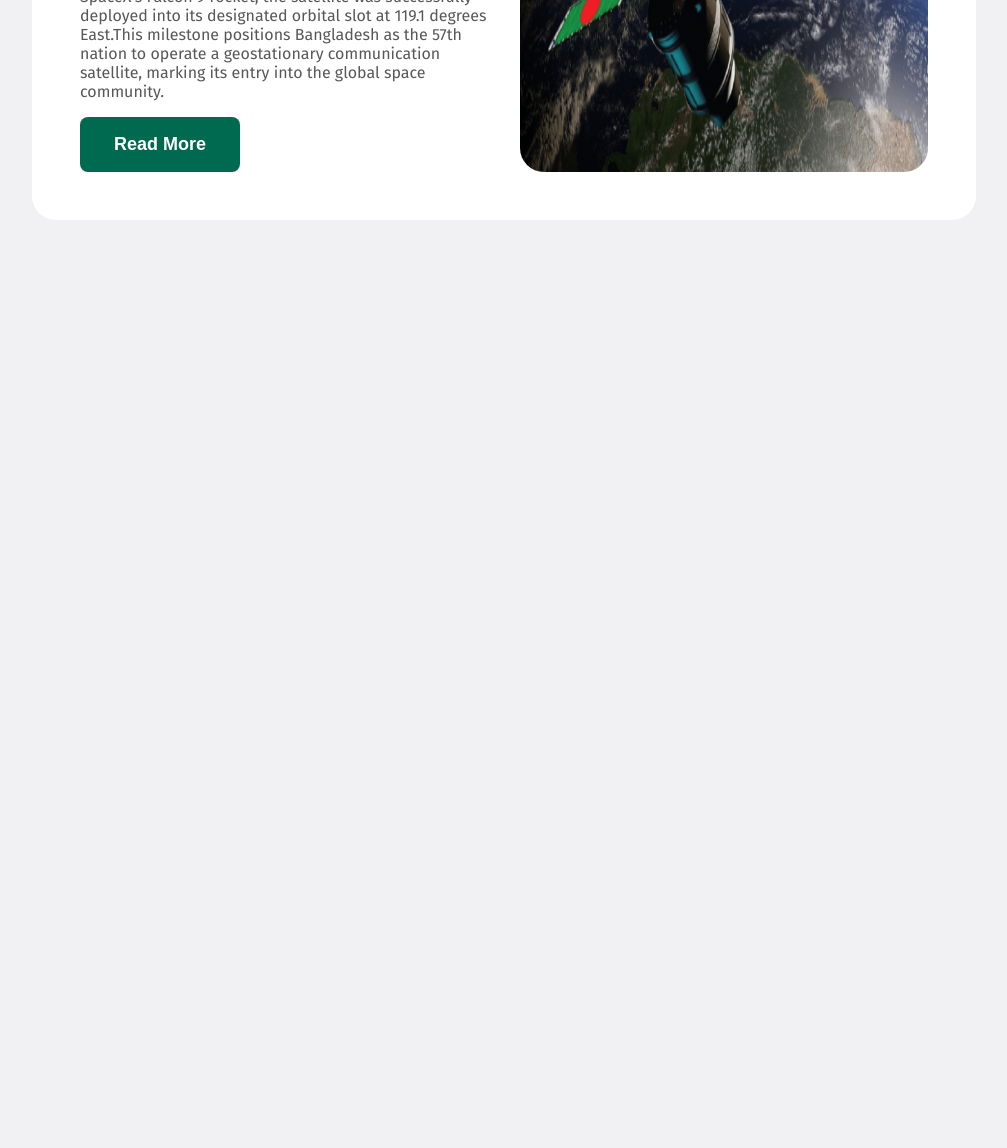
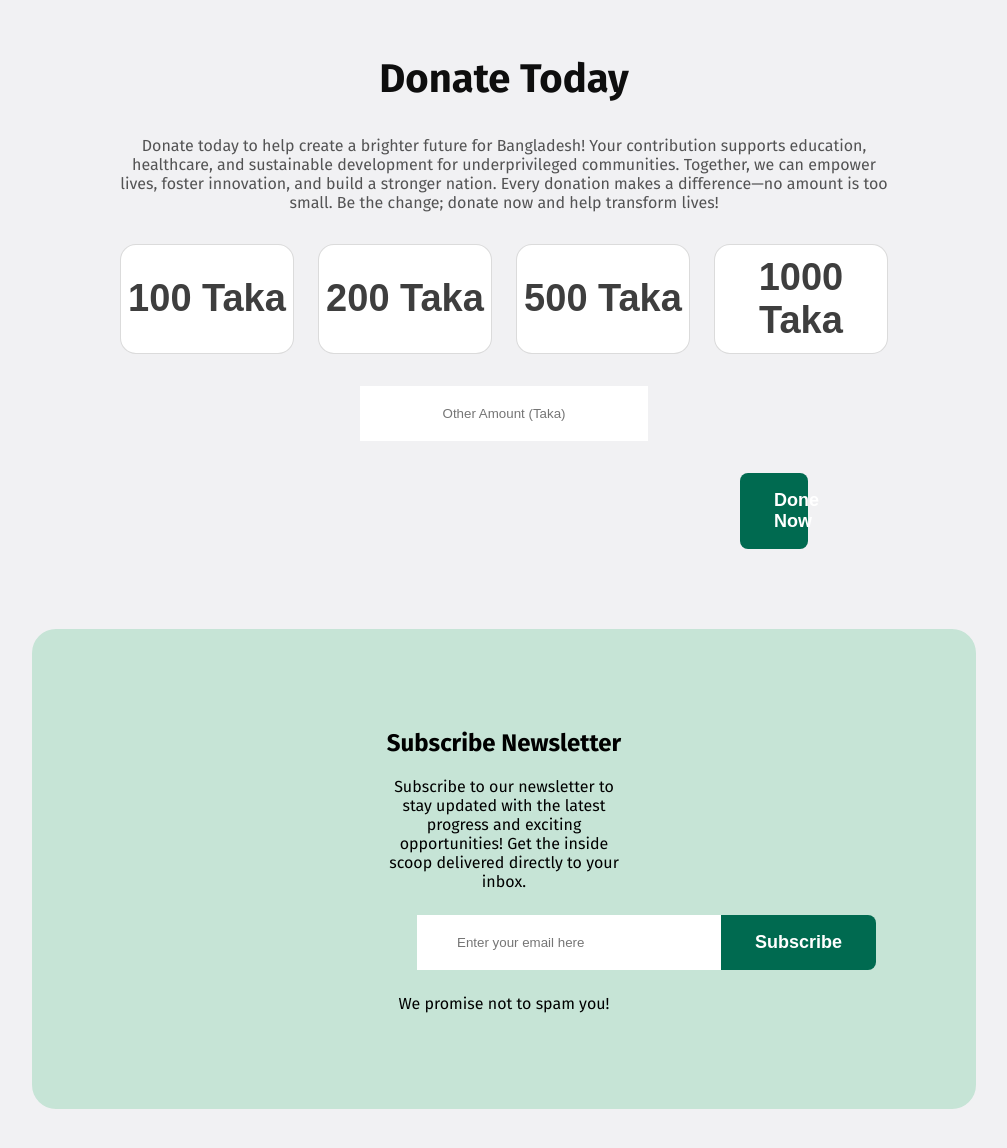
Before and after one commit to fahimsaroar04/project-a-new-bangladesh, a plain HTML site: page index.html in a window 1280 px wide. Shown: the part 3497-4645 px from the top of the page, without its empty margins (136-1143 px from the left). Before the commit the page ends 3797 px from the top, so only its background shows below. Drawn offline with Linux system fonts and the light colour scheme.

Commit message:
My commit is donate today and subscribe newsletter

```diff
--- a/index.html
+++ b/index.html
@@ -103,29 +103,46 @@
                     <button class="hero-btn button">Read More</button>
                 </div>
             </div>
-        </section>
 
-
-
-        <section class="news-container">
-            <h2 class="news-header">Recent News</h2>
-            <p class="news-text">Bangladesh has made significant strides in space technology with the launch of its first communication satellite, Bangabandhu-1. </p>
-
+            <div class="news-container2">
                 <div class="news-item">
                     <div class="info-container">
                         <h3 class="info-title">Bangladesh Launches New Satellite</h3>
                         <img src="assets/al-jazeera.png" alt="">
                         <p class="info-text">Date: 15/01/2025 | Time: 10:25 PM</p>
-                    <p class="info-text">Bangladesh has made significant strides in space technology with the launch of its first communication satellite, Bangabandhu-1. Launched on May 11, 2018, from NASA's Kennedy Space Center in Florida aboard SpaceX's Falcon 9 rocket, the satellite was successfully deployed into its designated orbital slot at 119.1 degrees East.This milestone positions Bangladesh as the 57th nation to operate a geostationary communication satellite, marking its entry into the global space community.</p>
+                        <p class="info-text">The Bangabandhu-1 satellite is equipped with 40 transponders—26 Ku-band and 14 C-band—to provide comprehensive telecommunications coverage across Bangladesh and neighboring regions. Its services are expected to enhance Direct-to-Home (DTH) television, internet connectivity, and support applications like e-learning, telemedicine, and disaster recovery</p>
                         <button class="hero-btn button">Read More</button>
                     </div>
                     <img class="satelite" src="assets/satelite.png" alt="">
                 </div>
+            </div>
+
         </section>
 
+        <section class="donate-container">
+            <h2 class="bold-text font-40">Donate Today</h2>
+            <p class="donate-text">Donate today to help create a brighter future for Bangladesh! Your contribution supports education, healthcare, and sustainable development for underprivileged communities. Together, we can empower lives, foster innovation, and build a stronger nation. Every donation makes a difference—no amount is too small. Be the change; donate now and help transform lives!</p>
+            <div class="donate-options">
+                <button class="donate-btn">100 Taka</button>
+                <button class="donate-btn">200 Taka</button>
+                <button class="donate-btn">500 Taka</button>
+                <button class="donate-btn">1000 Taka</button>
+            </div>
+            <div class="input-amount">
+                <input class="amount-box" type="text" placeholder="Other Amount (Taka)">
+                <button class="button hero-btn btn-done">Done Now</button>
+            </div>
+        </section>
     </main>
-    <footer>
+    <footer class="newsletter-container">
+        <h2>Subscribe Newsletter</h2>
+            <p class="newsletter-text">Subscribe to our newsletter to stay updated with the latest progress and exciting opportunities! Get the inside scoop delivered directly to your inbox.</p>
+            <div class="newsletter-subscribe">
+                <input class="email-box" type="email" placeholder="Enter your email here">
+                <button class="subscribe-btn button">Subscribe</button>
+            </div>
+            <p>We promise not to spam you!</p>
+    </footer>
 
-    </footer>
 </body>
 </html>
--- a/style/style.css
+++ b/style/style.css
@@ -201,6 +201,10 @@ nav{
 .news-container{
     margin: 0px 160px 80px;
 
+
+}
+.news-container2{
+    margin-top: 24px;
 }
 .news-header{
     font-weight: bold;
@@ -235,12 +239,102 @@ nav{
     color: #0E0E0EB2;
 }
 
+/* Donate for bangladash */
+
+.donate-container{
+    margin: 0px 160px 80px;
+    text-align: center;
+    padding: 0px 88px;
+}
+.donate-text{
+    margin-bottom: 32px;
+    font-weight: 400;
+    color: #0E0E0EB2;
+}
+.donate-options{
+    display: flex;
+    justify-content: center;
+    gap: 24px
+}
+
+.donate-btn{
+    border-radius: 16px;
+    width: 240px;
+    height: 110px;
+    border: 1px solid #0E0E0E26;
+    font-weight: bold;
+    font-size: 38px;
+    color: #0E0E0ECC;
+    background-color: #FFFFFF;
+}
+.input-amount{
+    display: flex;
+    flex-direction: column;
+
+}
+.amount-box{
+    background-color: #FFFFFF;
+    margin: 32px 240px;
+    padding: 20px 40px;
+    border: none;
+    text-align: center;
+
+}
+.btn-done{
+    margin: 0px 620px;
+}
+
+
+/* subscrive style */
+.newsletter-container{
+    text-align: center;
+    margin: 0px 160px 80px;
+    background-color: #C6E4D6;
+    padding: 80px 100px;
+    border-radius: 24px;
+}
+.newsletter-subscribe{
+    display: flex;
+    margin-left: 285px;
+    margin-top: 24px;
+    margin-bottom: 24px;
+
+}
+.email-box{
+    padding: 18px 40px;
+    background-color: #FFFFFF;
+    width: 50%;
+    border: none;
+
+
+
+}
+.newsletter-text{
+    margin: 0px 250px ;
+}
+.subscribe-btn{
+    border-radius: 0px 8px 8px 0px;
+    border: none;
+    padding: 17px 34px;
+    color: #FFFFFF;
+    font-weight: 600;
+    font-size: 18px;
+    background-color: #006A50;
+
+}
+
+/* Footer style */
+.footer{
+    text-align: center;
+}
+
 /* shared style */
 
 .bold-text{
     font-weight: bold;
     color: #0E0E0E;
 }
+
 .font-32{
     font-size: 32px;
 }
```
Lines whose indentation alone changed are shown as unchanged.
